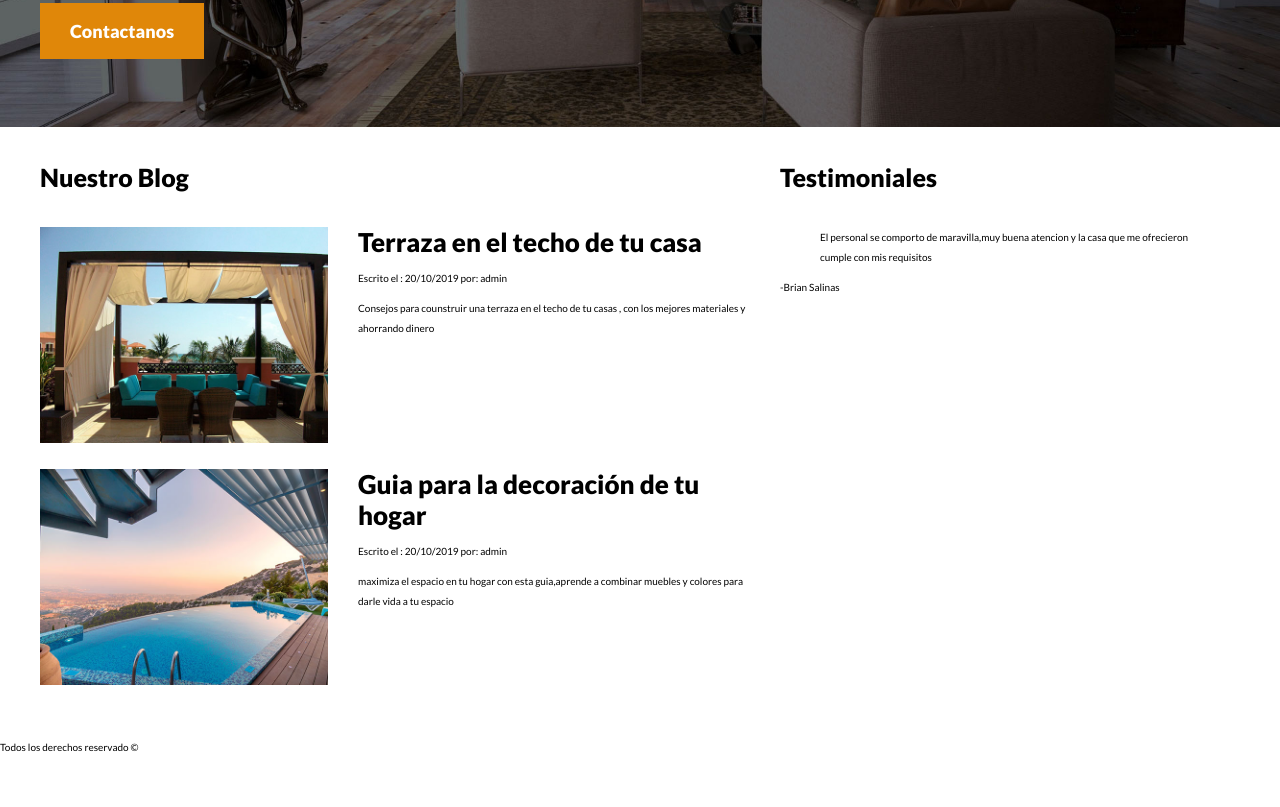
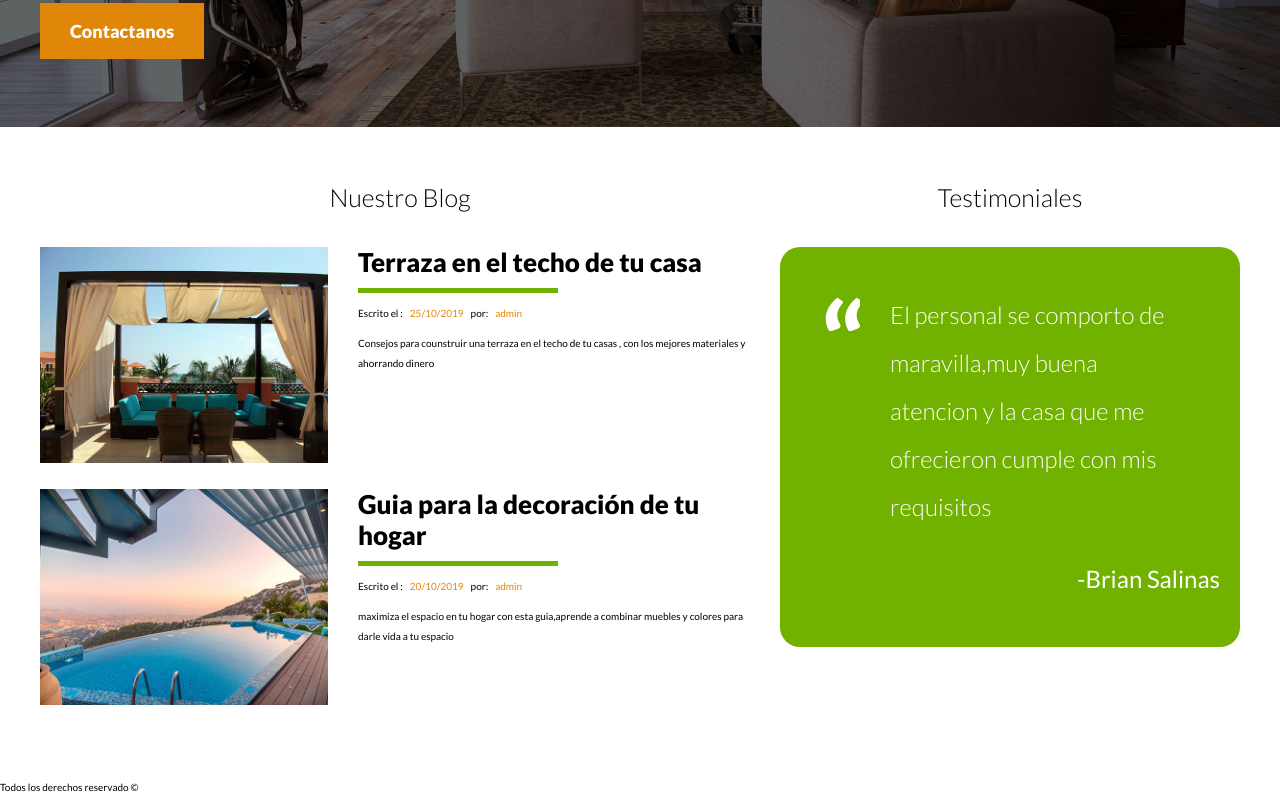
Before and after one commit to brianSalinas7/projectoUdemy, a plain HTML site: page index.html in a window 1280 px wide. Shown: the part 2259-3066 px from the top of the page. Before the commit the page ends 3026 px from the top, so only its background shows below. Drawn offline with Linux system fonts and the light colour scheme.

Commit message:
agregamos blog y testimonial

```diff
--- a/css/style.css
+++ b/css/style.css
@@ -254,7 +254,53 @@ background-color: #71b100;
 
     flex-basis: calc(60% - 3rem);
 }
+.texto-entrada a {
+    color: black;
+    text-decoration: none;
+}
 .texto-entrada h4 {
     margin: 0;
     line-height: 1.2;
 }
+.texto-entrada h4::after {
+    content: '';
+    display: block;
+    width: 20rem;
+    height: .5rem;
+    background-color: #71b100;
+    margin-top: 1rem;
+
+}
+.texto-entrada span {
+    color: #E08709;
+    margin: 0 .5rem 0 .5rem;
+}
+
+/** TESTIMONIALES **/
+
+.testimonial{
+    background-color: #71b100;
+    font-size: 2.4rem;
+    padding: 2rem;
+    color: #ffffff;
+    border-radius: 2rem;
+}
+
+.testimonial p{
+    text-align: right;
+}
+
+.testimonial blockquote::before{
+    content: '';
+    background-image: url(../img/comilla.svg);
+    width: 4rem;
+    height: 4rem;
+    display: block;
+    position: absolute;
+    left: -2rem;
+}
+.testimonial blockquote{
+    position: relative;
+    padding-left: 5rem;
+    font-weight: 300;
+}
--- a/index.html
+++ b/index.html
@@ -142,16 +142,18 @@
         </div>
     </section>
 
-    <div class="seccion-inferior contenedor">
+    <div class="seccion-inferior contenedor seccion">
         <section class="blog">
-                <h3>Nuestro Blog</h3>
+                <h3 class="centrar-texto fw-300">Nuestro Blog</h3>
             <article class="entrada-blog">
                 <div class="imagen">
                     <img src="img/blog1.jpg" alt="imgen blog">
                 </div>
                 <div class="texto-entrada">
+                    <a href="#">
                         <h4>Terraza en el techo de tu casa</h4>
-                    <p>Escrito el : 20/10/2019 por: admin </p>
+                    </a>
+                    <p>Escrito el :  <span> 25/10/2019 </span>por:  <span> admin </span> </p>
                     <p>Consejos para counstruir una terraza en el techo de tu casas , con los mejores materiales y ahorrando dinero</p>
                 </div>
             </article>
@@ -160,20 +162,24 @@
                     <img src="img/blog2.jpg" alt="imgen blog2">
                 </div>
                 <div class="texto-entrada">
+                    <a href="#">
                         <h4>Guia para la decoración de tu hogar</h4>
-                    <p>Escrito el : 20/10/2019 por: admin </p>
+                    </a>
+                    <p>Escrito el :  <span> 20/10/2019 </span> por:  <span> admin </span> </p>
                     <p>maximiza el espacio en tu hogar con esta guia,aprende a combinar muebles y colores para darle vida a tu espacio</p>
                 </div>
             </article>
         </section>
 
         <section class="testimoniales">
-                <h3>Testimoniales</h3>
+                <h3 class="centrar-texto fw-300">Testimoniales</h3>
+                <div class="testimonial">
                     <blockquote>
                         El personal se comporto de maravilla,muy buena atencion y la casa que me ofrecieron cumple con mis requisitos
                     </blockquote>
 
                         <p>-Brian Salinas</p>
+                </div>
         </section>
     </div>
     <footer>
```
Lines whose indentation alone changed are shown as unchanged.
